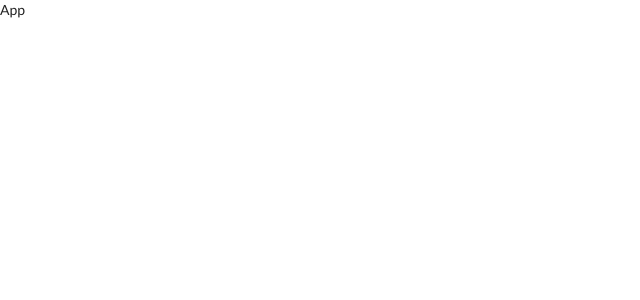
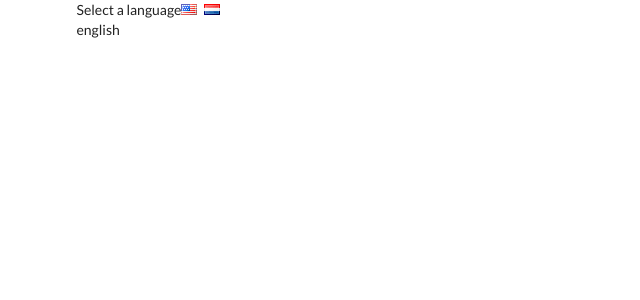
Before and after one commit to slightlyoffbass/react-context-demo, a React (Create React App) app: page / in a window 1280 px wide. Shown: the top 300 px of the page, without its empty margins (0-640 px from the left). Built offline with nearby package versions, Linux system fonts and the light colour scheme.

Commit message:
add icons

```diff
--- a/src/components/App.js
+++ b/src/components/App.js
@@ -3,8 +3,23 @@
 
 class App extends React.Component {
 
+    state = {language: 'english'};
+
+    onLanguageChange = language =>{
+        this.setState({language});
+    }
+
     render(){
-        return <div>App</div>;
+        return (
+            <div className="ui container">
+                <div>
+                    Select a language
+                    <i className="flag us" onClick={()=> this.onLanguageChange('english')}/>
+                    <i className="flag nl"  onClick={()=> this.onLanguageChange('dutch')}/>
+                </div>
+                {this.state.language}
+            </div>
+        )
     }
 
 
```
